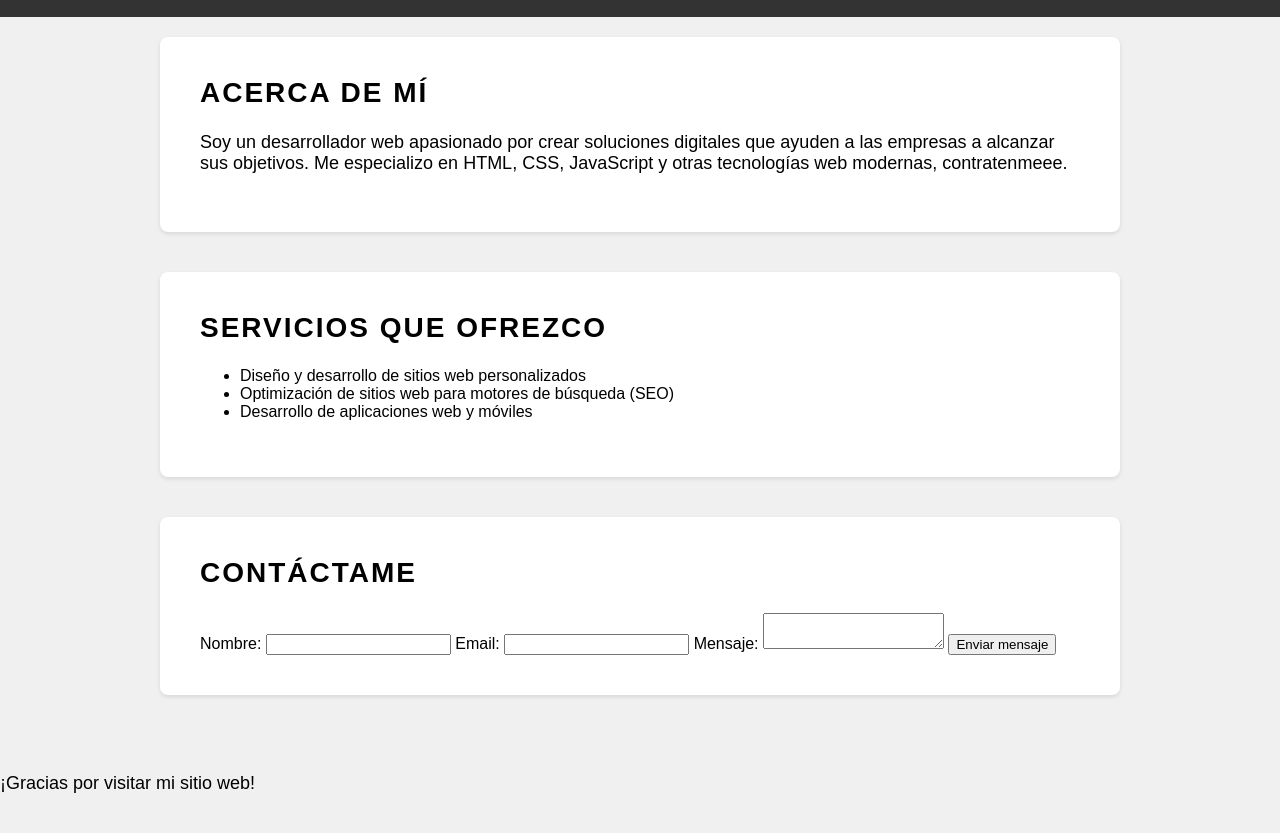
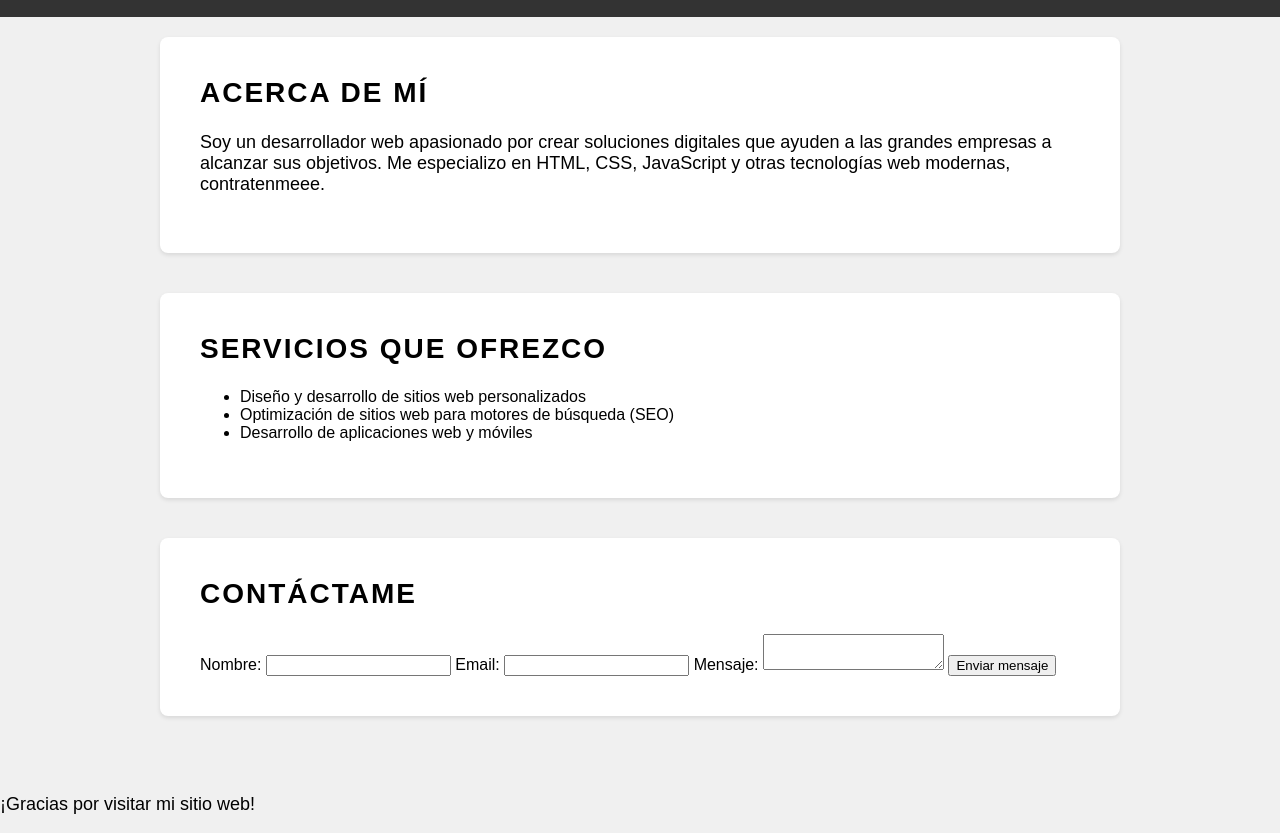
Before and after one commit to Fal0pita/Mi-clase-de-git-hub, a plain HTML site: page index.html in a window 1280 px wide. Shown: the part 96-929 px from the top of the page. Before the commit the page ends 908 px from the top, so only its background shows below. Drawn offline with Linux system fonts and the light colour scheme.

Commit message:
se modifico mi mercado objetivo

```diff
--- a/index.html
+++ b/index.html
@@ -19,7 +19,7 @@
     <main>
       <section id="about">
         <h2>Acerca de mí</h2>
-        <p>Soy un desarrollador web apasionado por crear soluciones digitales que ayuden a las empresas a alcanzar sus objetivos. Me especializo en HTML, CSS, JavaScript y otras tecnologías web modernas, contratenmeee.</p>
+        <p>Soy un desarrollador web apasionado por crear soluciones digitales que ayuden a las grandes empresas a alcanzar sus objetivos. Me especializo en HTML, CSS, JavaScript y otras tecnologías web modernas, contratenmeee.</p>
       </section>
       <section id="services">
         <h2>Servicios que ofrezco</h2>
```
